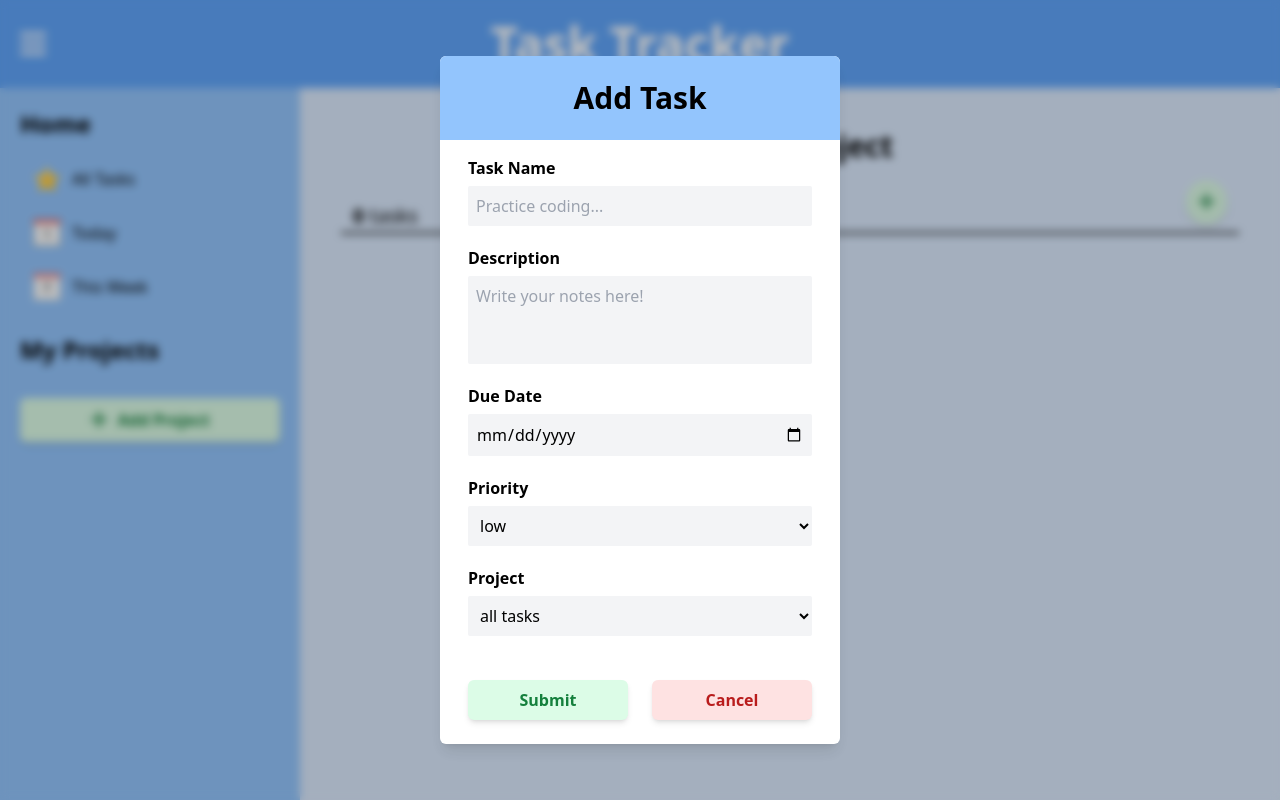
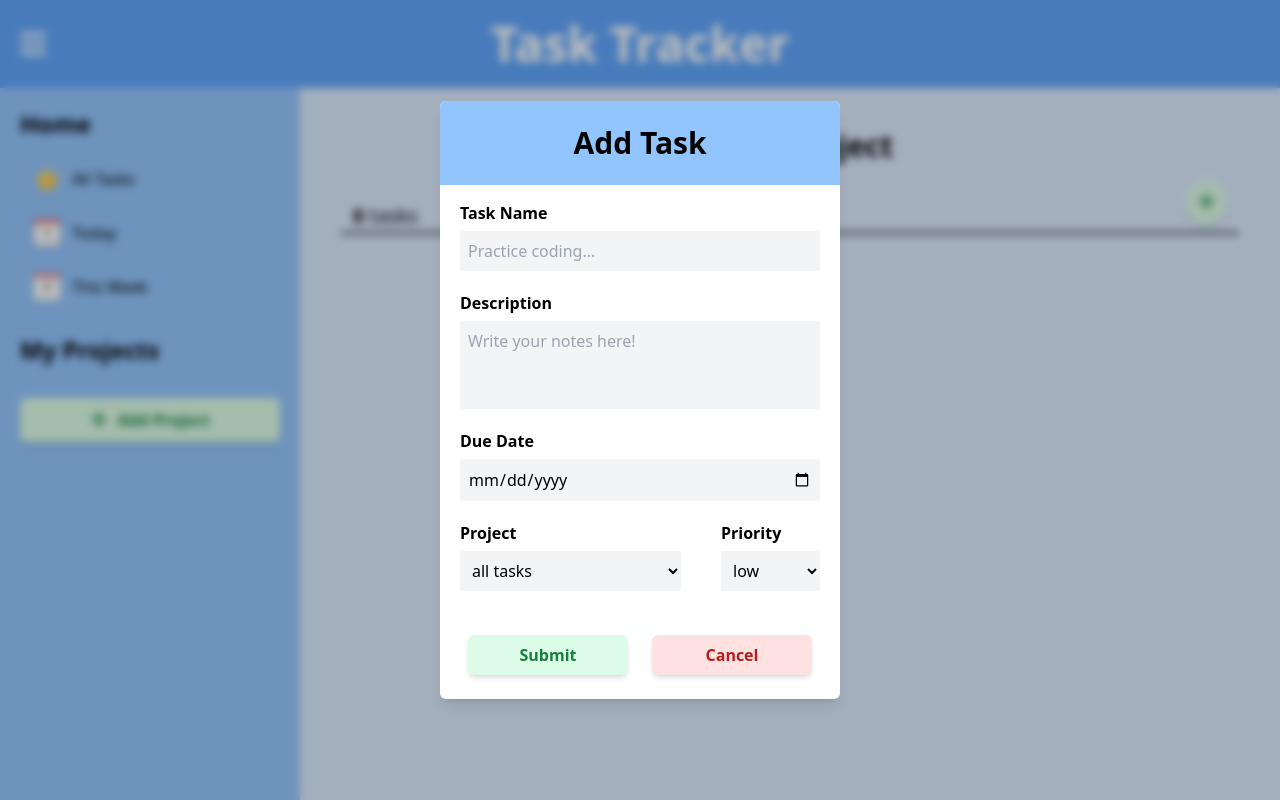
Before and after one commit to spencerhill97/task-tracker, a React (Vite) app: page / in a window 1280 px wide. Both pictures are taken after a click on the button 1206 px from the left and 202 px from the top of the page. Built offline with nearby package versions, Linux system fonts and the light colour scheme.

Commit message:
added some validation for dates to ensure that due dates remain current

```diff
--- a/package.json
+++ b/package.json
@@ -10,6 +10,7 @@
     "preview": "vite preview"
   },
   "dependencies": {
+    "date-fns": "^2.30.0",
     "react": "^18.2.0",
     "react-dom": "^18.2.0"
   },
--- a/src/components/AddTaskForm.jsx
+++ b/src/components/AddTaskForm.jsx
@@ -2,6 +2,7 @@ import { useRef, useState } from "react";
 import { useGlobalContext } from "../context/GlobalContext";
 import TaskClass from "../modules/TaskClass";
 import StorageClass from "../modules/StorageClass";
+import { isDateBefore } from "../functions/dateIsBefore";
 
 const AddTaskForm = () => {
   const { addTaskForm, setAddTaskForm, activeProject, setActiveProject } =
@@ -16,6 +17,11 @@ const AddTaskForm = () => {
     const date = document.querySelector(".date-input");
     const priority = document.querySelector(".priority-input");
     const project = document.querySelector(".project-input");
+
+    if (date.value !== "" && isDateBefore(date.value)) {
+      console.log("can't continue");
+      return;
+    }
 
     const newTask = new TaskClass(
       name.value,
@@ -96,6 +102,32 @@ const AddTaskForm = () => {
             </label>
             <input className="date-input" type="date" name="date" id="date" />
           </div>
+          <div className="flex">
+            <div className="task-form__form__fieldset__input-cont w-3/4">
+              <label
+                className="task-form__form__fieldset__input-cont__label"
+                htmlFor="project"
+                defaultValue="this week"
+              >
+                project
+              </label>
+              <select
+                className="project-input"
+                name="project"
+                id="project"
+                defaultValue={activeProject ? activeProject.name : ""}
+              >
+                {Array.from(StorageClass.getProjects()).map(
+                  (project, index) => {
+                    return (
+                      <option key={index} value={project.name}>
+                        {project.name}
+                      </option>
+                    );
+                  }
+                )}
+              </select>
+            </div>
             <div className="task-form__form__fieldset__input-cont">
               <label
                 className="task-form__form__fieldset__input-cont__label"
@@ -110,28 +142,6 @@ const AddTaskForm = () => {
                 <option value="high">high</option>
               </select>
             </div>
-          <div className="task-form__form__fieldset__input-cont">
-            <label
-              className="task-form__form__fieldset__input-cont__label"
-              htmlFor="project"
-              defaultValue="this week"
-            >
-              project
-            </label>
-            <select
-              className="project-input"
-              name="project"
-              id="project"
-              defaultValue={activeProject ? activeProject.name : ""}
-            >
-              {Array.from(StorageClass.getProjects()).map((project, index) => {
-                return (
-                  <option key={index} value={project.name}>
-                    {project.name}
-                  </option>
-                );
-              })}
-            </select>
           </div>
           <div className="task-form__form__fieldset__btn-cont">
             <button type="submit" className="task-form__form__btn btn--green">
--- a/src/components/EditTaskForm.jsx
+++ b/src/components/EditTaskForm.jsx
@@ -1,4 +1,4 @@
-import { useRef } from "react";
+import { useEffect, useRef } from "react";
 import { useGlobalContext } from "../context/GlobalContext";
 import StorageClass from "../modules/StorageClass";
 
@@ -20,10 +20,6 @@ const EditTaskForm = () => {
     const description = document.querySelector(".description-input");
     const date = document.querySelector(".date-input");
     const priority = document.querySelector(".priority-input");
-    // const project = document.querySelector(".project-input");
-
-    console.log(date.value);
-    console.log(priority.value);
 
     StorageClass.setTask(activeProject.name, activeTask, {
       name: name.value,
--- /dev/null
+++ b/src/functions/dateIsBefore.jsx
@@ -0,0 +1,13 @@
+import { isBefore, format, parseISO } from "date-fns";
+
+export function isDateBefore(params) {
+  const date = params.split("-");
+  const day = Number(date[2]);
+  const month = Number(date[1] - 1);
+  const year = Number(date[0]);
+
+  const newDate = format(new Date(year, month, day), "yyyy-MM-dd");
+  const currentDate = format(new Date(), "yyyy-MM-dd");
+
+  return isBefore(parseISO(newDate), parseISO(currentDate));
+}
--- a/src/input.css
+++ b/src/input.css
@@ -230,7 +230,7 @@ main {
   }
 
   .task-form__form__fieldset__input-cont {
-    @apply px-7 flex flex-col gap-y-1.5;
+    @apply flex flex-col gap-y-1.5 px-5;
   }
 
   .task-form__form__fieldset__input-cont__label {
--- a/src/ui/Project.jsx
+++ b/src/ui/Project.jsx
@@ -18,9 +18,9 @@ const Project = (project) => {
     >
       {project.icon ? <img src={project.icon} width="30px" alt="icon" /> : ""}
       <h2>{project.project.name}</h2>
-      {project.project.name !== "today" &&
+      {project.project.name !== "all tasks" &&
         project.project.name !== "this week" &&
-        project.project.name !== "this month" && (
+        project.project.name !== "today" && (
           <button
             ref={ref}
             onClick={(e) => project.handleDelete(e, project.project)}
```
Also changed, not shown: src/context/GlobalContext.jsx (+9 -0 lines), 2 other files (tests, documents, lock files or other folders). Lines whose indentation alone changed are shown as unchanged.
